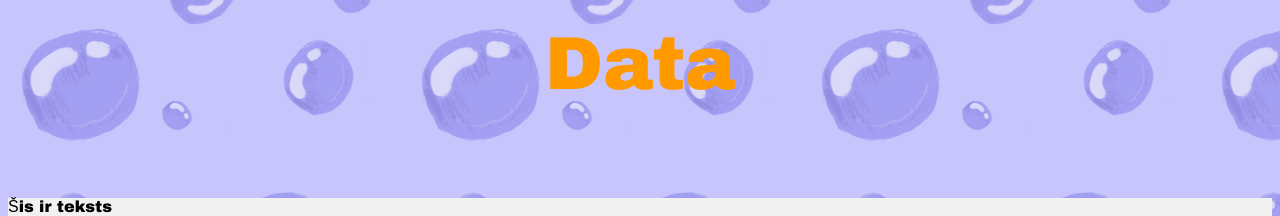
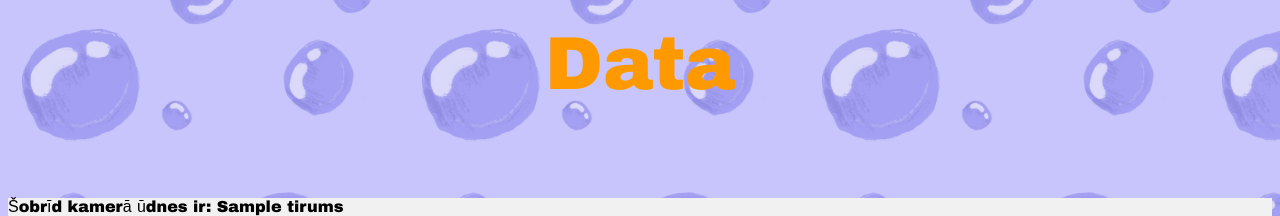
Before and after one commit to maartinjshz/Avene_Fish-e, a Flask app: template templates/Info.html in a window 1280 px wide. Shown: the part 229-445 px from the top of the page. Run offline with Flask 2, Linux system fonts and the light colour scheme; the template is opened without the code that fills it: most values are stand-ins (such as "Sample title", 1, 10 or a date in 2020).

Commit message:
Pievienot datus

```diff
--- a/app.py
+++ b/app.py
@@ -128,7 +128,7 @@ def TirVert():
         print(Biezakais)
         cv2.waitKey(50)
         key = cv2.waitKey(1000) & 0xFF
-        return atelaLink
+        return [atelaLink,Biezakais]
 
 print("Aplikācijas sāk darbu")
 
@@ -141,7 +141,7 @@ app = Flask(__name__)
 def home():
 
 
-    return render_template('sakums.html', atelaLink = atelaLink)
+    return render_template('sakums.html')
 
 
 @app.route('/assistent')
@@ -161,9 +161,9 @@ def settings():
 #
 @app.route('/info',methods=['GET', 'POST'])
 def info():
-    atelaLink = TirVert()
+    atelaLink,tirums = TirVert()
     print(atelaLink)
-    return render_template('Info.html', atelaLink = atelaLink)
+    return render_template('Info.html', atelaLink = atelaLink,tirums=tirums)
 
 
 if __name__ == '__main__':
--- a/templates/Info.html
+++ b/templates/Info.html
@@ -112,7 +112,9 @@ a .container:hover {
 
 #Attels{
     display: block;
-    float: right;
+    float: center;
+
+
 }
 
 #DatuTeksts{
@@ -147,10 +149,10 @@ a .container:hover {
 <section id="KamSekcija">
 
     <div id="DatuTeksts">
-        Šis ir teksts
+        Šobrīd kamerā ūdnes ir: {{tirums}}
     </div>
 
-    <img id= "Attlins" src="{{atelaLink}}" alt="aquarium">
+    <img id= "Attlins" src="{{atelaLink}}" alt="aquarium" >
 
 </section>
 
--- a/templates/sakums.html
+++ b/templates/sakums.html
@@ -64,7 +64,7 @@
 <div>
 
 <br>
- <!-- <img src="{{atelaLink}}" alt="Girl in a jacket"> -->
+
 
 <script >
 
```
